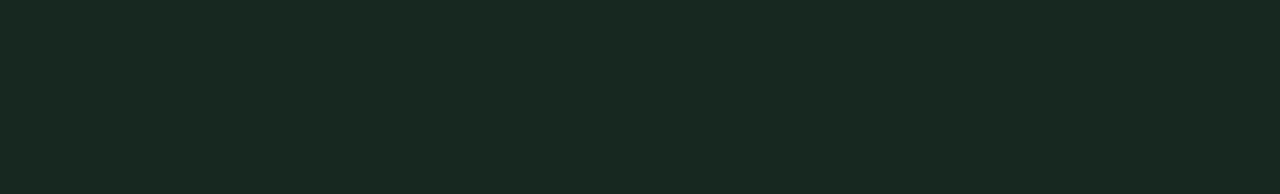
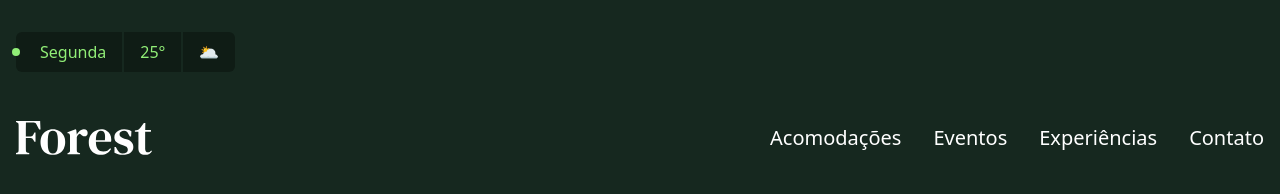
Before and after one commit to kessleru/Forest-Web, a website built with Vite: page index.html in a window 1280 px wide. Built offline with nearby package versions, Linux system fonts and the light colour scheme.

Commit message:
feat: criado o header do site junto com as notificações de tempo

```diff
--- a/index.html
+++ b/index.html
@@ -3,12 +3,34 @@
 <head>
   <meta charset="UTF-8" />
   <meta name="viewport" content="width=device-width, initial-scale=1.0" />
-    <link rel="icon" href="/favicon.png" type="image/png">
-    <link rel="stylesheet" href="./src/style.css">
+  <link rel="icon" href="/favicon.png" type="image/png" />
+  <link rel="stylesheet" href="./src/style.css" />
   <title>Forest</title>
 </head>
 <body class="bg-verde-800 font-sans">
-    <div class="container">
+  <div class="container mt-4 justify-start">
+    <div class="inline-flex items-center rounded-md bg-verde-900">
+      <span class="size-2 bg-verde-300 block rounded-full relative -left-1"></span>
+      <div class="flex text-verde-300 divide-x-2 divide-verde-800">
+        <div class="px-4 py-2 capitalize" id="dia">segunda</div>
+        <div class="px-4 py-2" id="temperatura">25°</div>
+        <div class="px-4 py-2" id="tempo">🌥️</div>
       </div>
+    </div>
+  </div>
+
+  <header class="container flex justify-between items-center gap-8 py-8">
+    <a href="./">
+      <img src="assets/icons/forest.svg" alt="Forest">
+    </a>
+    <nav>
+      <ul class="text-white text-xl flex flex-wrap gap-8">
+        <li><a class="hover:underline hover:underline-offset-8" href="#acomodacoes">Acomodações</a></li>
+        <li><a class="hover:underline hover:underline-offset-8" href="#eventos">Eventos</a></li>
+        <li><a class="hover:underline hover:underline-offset-8" href="#experiencias">Experiências</a></li>
+        <li><a class="hover:underline hover:underline-offset-8" href="#contato">Contato</a></li>
+      </ul>
+    </nav>
+  </header>
 </body>
 </html>
```
Lines whose indentation alone changed are shown as unchanged.
